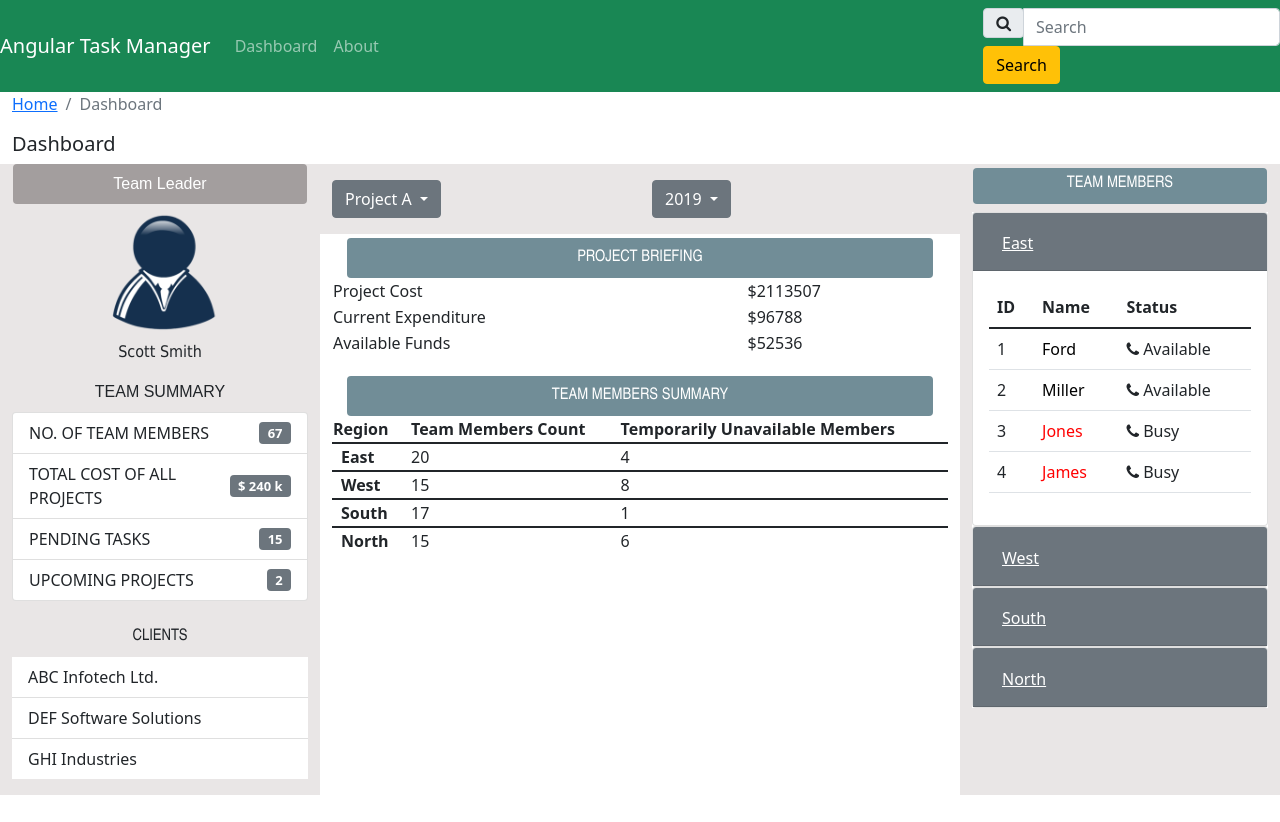
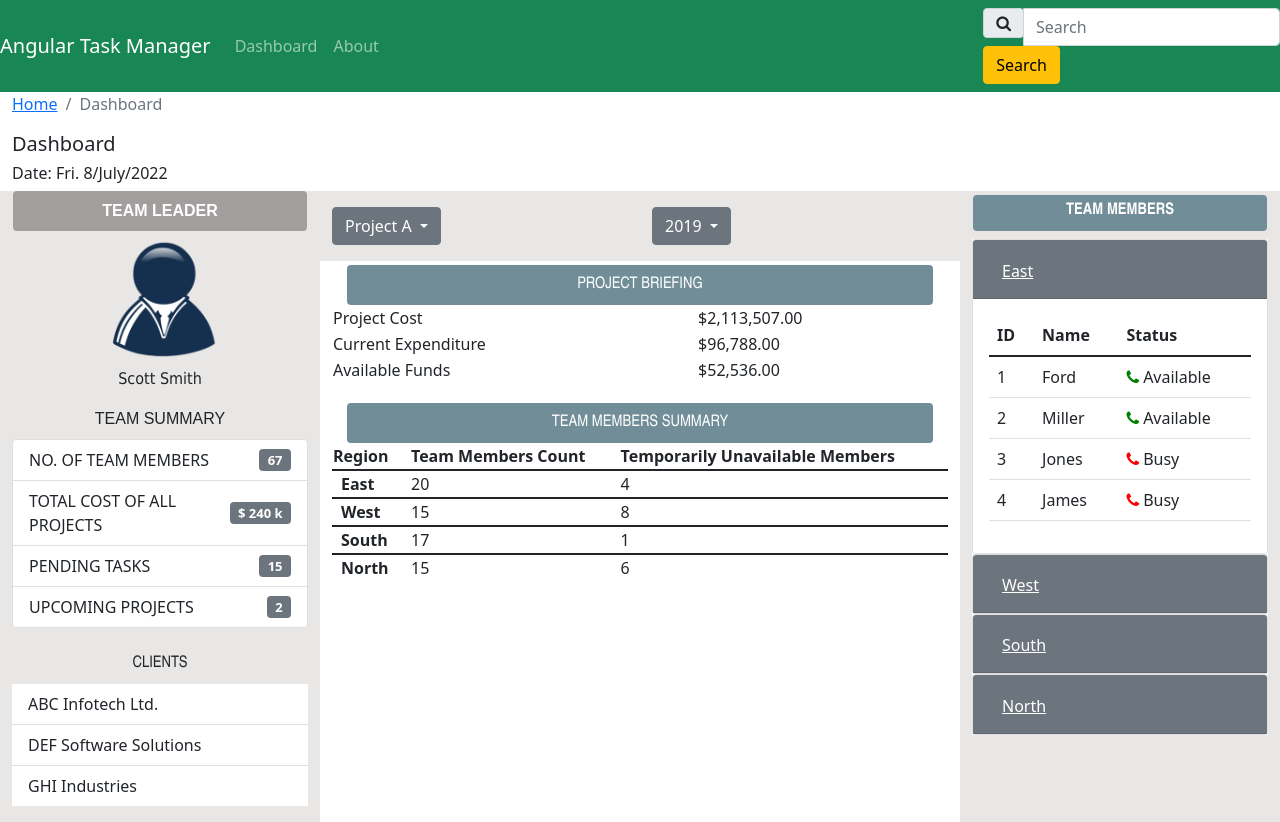
Before and after one commit to RolandOroz/TaskManagerGit, an Angular app: page /dashboard in a window 1280 px wide. Before the commit the page ends 800 px from the top, so only its background shows below. Built offline with nearby package versions, Linux system fonts and the light colour scheme.

Commit message:
data bindings

```diff
--- a/src/app/dashboard/dashboard.component.html
+++ b/src/app/dashboard/dashboard.component.html
@@ -6,17 +6,18 @@
 </nav>
 
 <h5>Dashboard</h5>
+<h6>Date: {{ToDay | date: "EEE. d/MMMM/y"}}</h6>
 <div class="row">
   <div class="col-lg-3 pb-3" style="background-color: #e9e6e6">
     <div class="row">
       <div
-        class="col-11 text-white text-center mx-auto rounded pt-2 pb-2 font-weight-bold"
+        class="col-11 text-white text-center mx-auto rounded pt-2 pb-2 fw-bold"
         style="
           background-color: #a39e9e;
           font-family: 'Arial Narrow Bold', sans-serif;
         "
       >
-        {{ Designation }}
+        {{ Designation | uppercase }}
       </div>
       <div class="col-12 text-center mt-2">
         <img src="assets/user.png" width="120px" alt="X"/>
@@ -120,7 +121,14 @@
                 2019
               </button>
               <div class="dropdown-menu">
-                <a class="dropdown-item" href="#" *ngFor="let year of Years">{{year}}</a>
+                <a class="dropdown-item" href="#" *ngFor="let year of Years">
+                  <span [ngSwitch]="year">
+                    <span *ngSwitchCase="'2019'" style="color: green">{{year}}</span>
+                    <span *ngSwitchCase="'2018'" style="color: blue">{{year}}</span>
+                    <span *ngSwitchCase="'2017'" style="color: red">{{year}}</span>
+                    <span *ngSwitchDefault style="color: black">{{year}}</span>
+                  </span>
+                </a>
               </div>
             </div>
           </div>
@@ -137,15 +145,15 @@
         <table class="table table-borderless">
           <tr>
             <td>Project Cost</td>
-            <td>${{ ProjectCost }}</td>
+            <td>{{ ProjectCost | currency: "USD"}}</td>
           </tr>
           <tr>
             <td>Current Expenditure</td>
-            <td>${{ CurrentExpenditure }}</td>
+            <td>{{ CurrentExpenditure | currency: "USD"}}</td>
           </tr>
           <tr>
             <td>Available Funds</td>
-            <td>${{ AvailableFunds }}</td>
+            <td>{{ AvailableFunds | currency: "USD"}}</td>
           </tr>
         </table>
       </div>
@@ -179,7 +187,7 @@
   <div class="col-lg-3" style="background-color: #e9e6e6">
     <div class="row">
       <div
-        class="col-11 mx-auto mt-1 text-white text-center pt-1 pb-2 mx-2 rounded font-weight-bold"
+        class="col-11 mx-auto mt-1 text-white text-center pt-1 pb-2 mx-2 rounded fw-bold"
         style="background-color: #718d97; font-family: 'Arial Narrow',sans-serif"
       >
         TEAM MEMBERS
@@ -221,8 +229,8 @@
                       <tbody>
                       <tr *ngFor="let member of teamMembersGroup.Members">
                         <td>{{member.ID}}</td>
-                        <td [style.color]="(member.Status == 'Busy')?'red':'black'">{{member.Name}}</td>
-                        <td><i class="fa fa-phone"></i> {{member.Status}}</td>
+                        <td>{{member.Name}}</td>
+                        <td><i class="fa fa-phone" [style.color]="(member.Status == 'Busy')?'red':'green'"></i> {{member.Status}}</td>
                       </tr>
                       </tbody>
                     </table>
--- a/src/app/dashboard/dashboard.component.ts
+++ b/src/app/dashboard/dashboard.component.ts
@@ -21,6 +21,7 @@ export class DashboardComponent implements OnInit {
   Years: number[] = [];
   TeamMembersSummary = [];
   TeamMembers = [];
+  ToDay = new Date;
 
   ngOnInit() {
     this.Designation = 'Team Leader';
@@ -113,6 +114,7 @@ export class DashboardComponent implements OnInit {
     }
   }
 
+
   showAllMembers($event) {
 
   }
```
